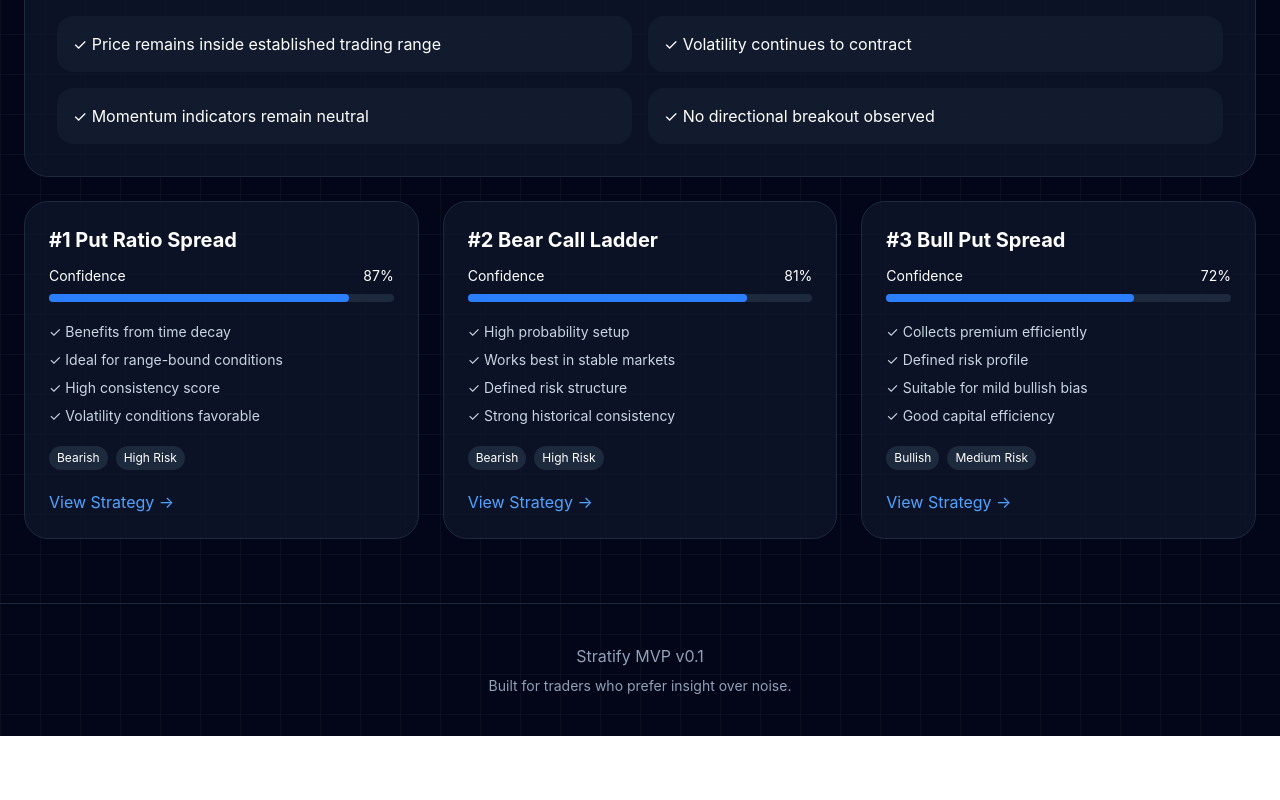
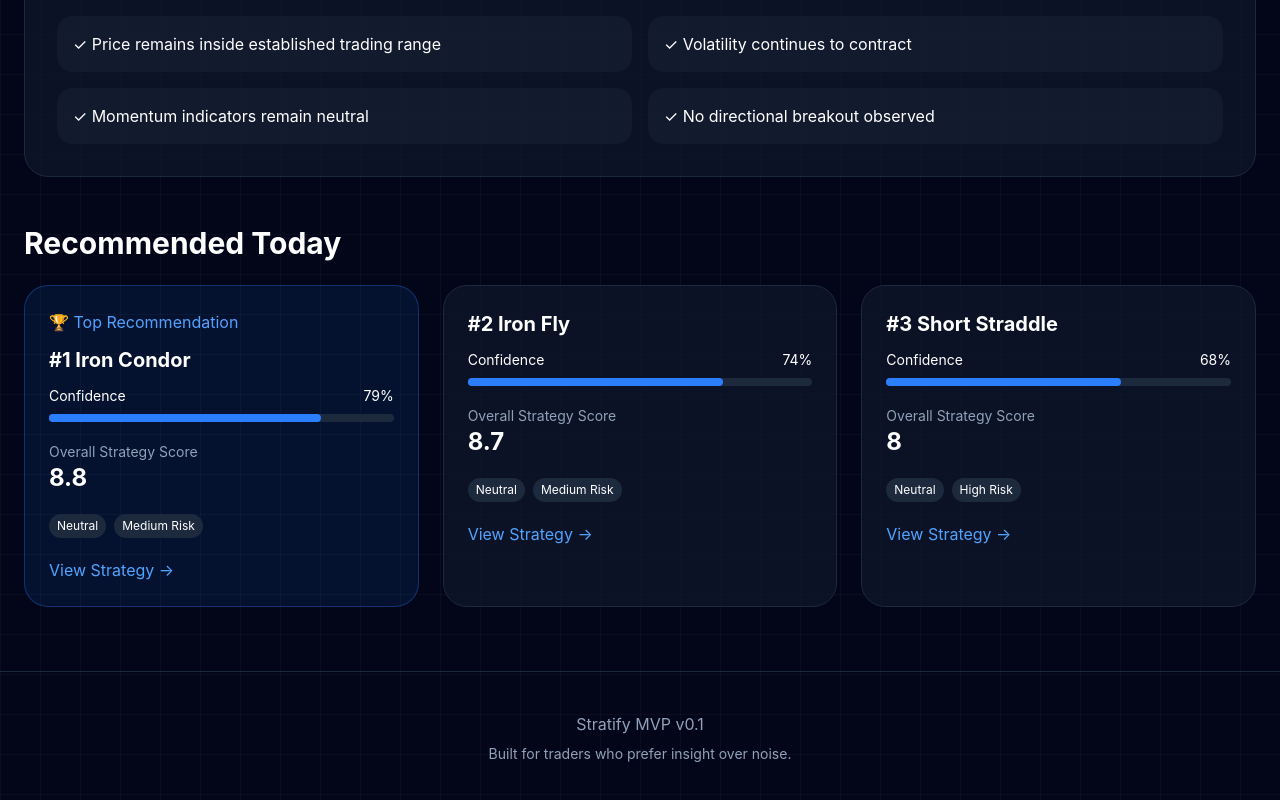
Before and after one commit to prajwaldhebe024-gif/stratify, a React (Vite) app: page /market-pulse in a window 1280 px wide. Shown: the part 566-1366 px from the top of the page. Before the commit the page ends 1302 px from the top, so only its background shows below. Built offline with nearby package versions, Linux system fonts and the light colour scheme.

Commit message:
Updated MarketPulse V2

```diff
--- a/src/pages/MarketPulse.tsx
+++ b/src/pages/MarketPulse.tsx
@@ -2,8 +2,17 @@ import { marketPulse } from "../data/marketPulse";
 import { strategies } from "../data/strategies";
 import ConfidenceBar from "../components/ConfidenceBar";
 import { Link } from "react-router-dom";
+import { getRecommendations } from "../utils/recommendationEngine";
 
 function MarketPulse() {
+
+    const recommendations =
+        getRecommendations(
+        marketPulse.regime,
+        marketPulse.volatility,
+        marketPulse.trend
+    );
+
   return (
     <div className="max-w-7xl mx-auto px-6 py-16">
 
@@ -148,56 +157,73 @@ function MarketPulse() {
 
       {/* Recommendations */}
 
+    <div className="mt-12">
+
+    <h2 className="text-3xl font-bold">
+        Recommended Today
+    </h2>
+
     <div className="grid md:grid-cols-3 gap-6 mt-6">
 
-        {marketPulse.recommendations.map(
+        {recommendations.map(
         (recommendation, index) => {
 
             const strategy =
-                strategies.find(
-                (s) =>
-                    s.id ===
-                    recommendation.strategyId
-                );
-
-            if (!strategy) {
-                return null;
-            }
+            recommendation.strategy;
 
             return (
             <div
                 key={strategy.id}
-                className="
+                className={`
+                p-6
+                rounded-3xl
+
+                border
+
+                transition-all
+
+                ${
+                    index === 0
+                    ? `
+                        bg-blue-500/10
+                        border-blue-500/30
+                    `
+                    : `
                         bg-slate-900/70
-                    border
                         border-slate-800
-                    rounded-3xl
-                    p-6
-                "
+                    `
+                }
+                `}
             >
+
+                {index === 0 && (
+                <div className="mb-3 text-blue-400">
+                    🏆 Top Recommendation
+                </div>
+                )}
+
                 <h3 className="text-xl font-bold">
                 #{index + 1} {strategy.name}
                 </h3>
 
                 <ConfidenceBar
-                    value={recommendation.confidence}
+                value={Math.min(
+                    Math.round(
+                    recommendation.finalScore
+                    ),
+                    100
+                )}
                 />
 
-                <div className="mt-5 space-y-2">
+                <div className="mt-5">
 
-                    {recommendation.reasons.map(
-                    (reason) => (
-                        <div
-                        key={reason}
-                        className="
-                            text-sm
-                            text-slate-300
-                        "
-                        >
-                        ✓ {reason}
-                        </div>
-                    )
-                    )}
+                <p className="text-slate-400 text-sm">
+                    Overall Strategy Score
+                </p>
+
+                <p className="text-2xl font-bold">
+                    {strategy.score}
+                </p>
 
                 </div>
 
@@ -205,9 +231,13 @@ function MarketPulse() {
 
                 <span
                     className="
-                        px-2 py-1
+                    px-2
+                    py-1
+
                     rounded-full
+
                     bg-slate-800
+
                     text-xs
                     "
                 >
@@ -216,9 +246,13 @@ function MarketPulse() {
 
                 <span
                     className="
-                        px-2 py-1
+                    px-2
+                    py-1
+
                     rounded-full
+
                     bg-slate-800
+
                     text-xs
                     "
                 >
@@ -231,7 +265,9 @@ function MarketPulse() {
                 to={`/strategy/${strategy.id}`}
                 className="
                     inline-block
+
                     mt-5
+
                     text-blue-400
                 "
                 >
@@ -245,6 +281,8 @@ function MarketPulse() {
 
     </div>
 
+    </div>
+
 
 
     </div>
--- /dev/null
+++ b/src/utils/recommendationEngine.ts
@@ -0,0 +1,112 @@
+import { strategies } from "../data/strategies";
+
+export function getRecommendations(
+  regime: string,
+  volatility: string,
+  trend: string
+) {
+
+  return strategies
+    .map((strategy) => {
+
+      let score = 0;
+
+      // Outlook Match
+
+      if (
+        strategy.marketOutlook === trend
+      ) {
+        score += 30;
+      }
+
+      // Range Bound Logic
+
+      if (
+        regime === "Range Bound"
+      ) {
+
+        if (
+          strategy.name === "Iron Condor"
+        ) score += 40;
+
+        if (
+          strategy.name === "Iron Fly"
+        ) score += 35;
+
+        if (
+          strategy.name === "Short Straddle"
+        ) score += 30;
+      }
+
+      // Bullish Logic
+
+      if (
+        trend === "Bullish"
+      ) {
+
+        if (
+          strategy.name === "Bull Put Spread"
+        ) score += 40;
+
+        if (
+          strategy.name === "Bull Call Spread"
+        ) score += 35;
+
+        if (
+          strategy.name ===
+          "Stratify Momentum Engine"
+        ) score += 30;
+      }
+
+      // Bearish Logic
+
+      if (
+        trend === "Bearish"
+      ) {
+
+        if (
+          strategy.name === "Bear Put Spread"
+        ) score += 40;
+
+        if (
+          strategy.name === "Bear Call Spread"
+        ) score += 35;
+      }
+
+      // High Volatility
+
+      if (
+        volatility === "High"
+      ) {
+
+        if (
+          strategy.name === "Long Straddle"
+        ) score += 30;
+
+        if (
+          strategy.name ===
+          "Long & Short Straddle"
+        ) score += 25;
+
+        if (
+          strategy.name ===
+          "Call Ratio Spread"
+        ) score += 20;
+      }
+
+      score += strategy.score;
+
+      return {
+        strategy,
+        finalScore: score,
+      };
+
+    })
+    .sort(
+      (a, b) =>
+        b.finalScore -
+        a.finalScore
+    )
+    .slice(0, 3);
+
+}
```
Lines whose indentation alone changed are shown as unchanged.
